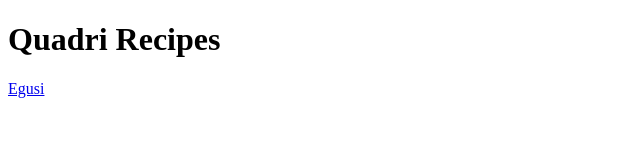
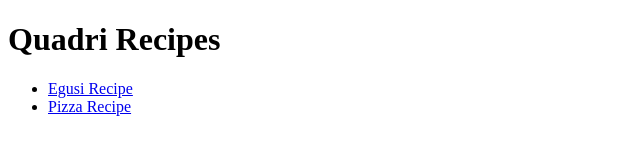
Before and after one commit to quadrialli96/Quadri-recipe, a plain HTML site: page index.html in a window 1280 px wide. Shown: the whole page, without its empty margins (0-640 px from the left). Drawn offline with Linux system fonts and the light colour scheme.

Commit message:
Added the link to the relative pizza page

```diff
--- a/index.html
+++ b/index.html
@@ -9,8 +9,10 @@
 
 
 <body>
-    <h1>Quadri Recipes</h1>
-    <a href="recipes/Egusi.html">Egusi</a>
+<h1>Quadri Recipes</h1>
+    <ul>
+        <li><a href="recipes/Egusi.html">Egusi Recipe</a></li>
+        <li><a href="recipes/pizza.html">Pizza Recipe</a></li>
+    </ul>
 </body>
-
 </html>
```
